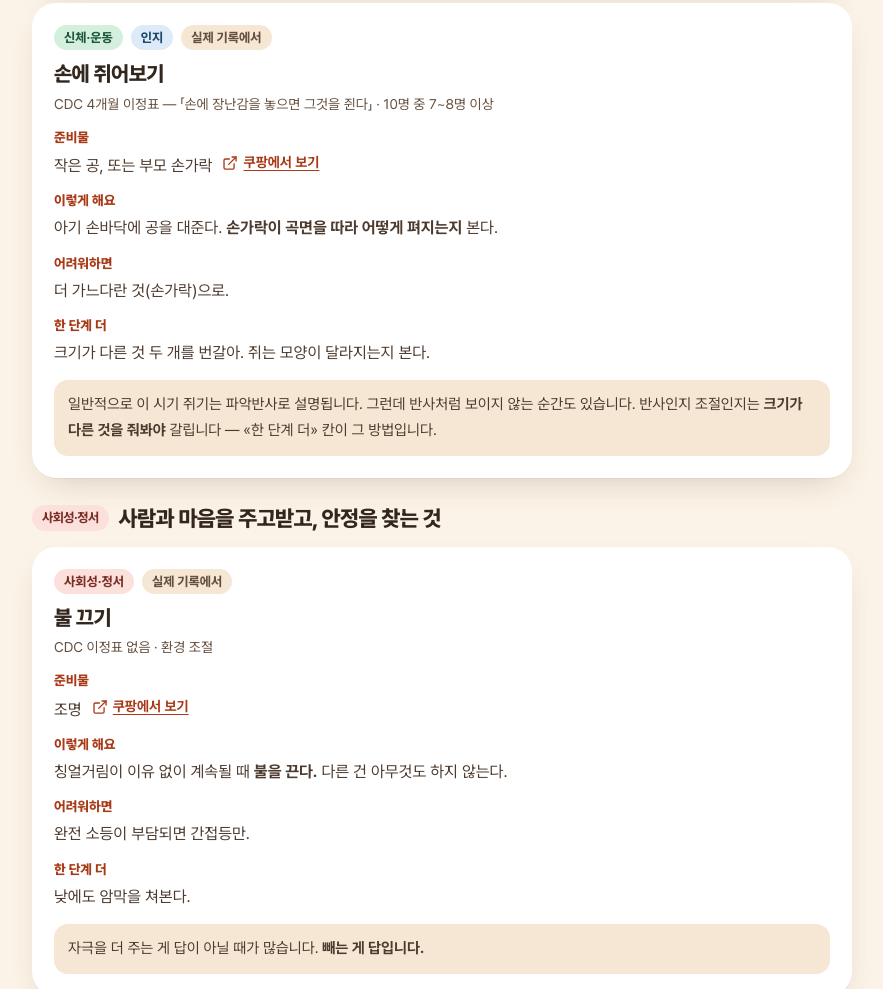
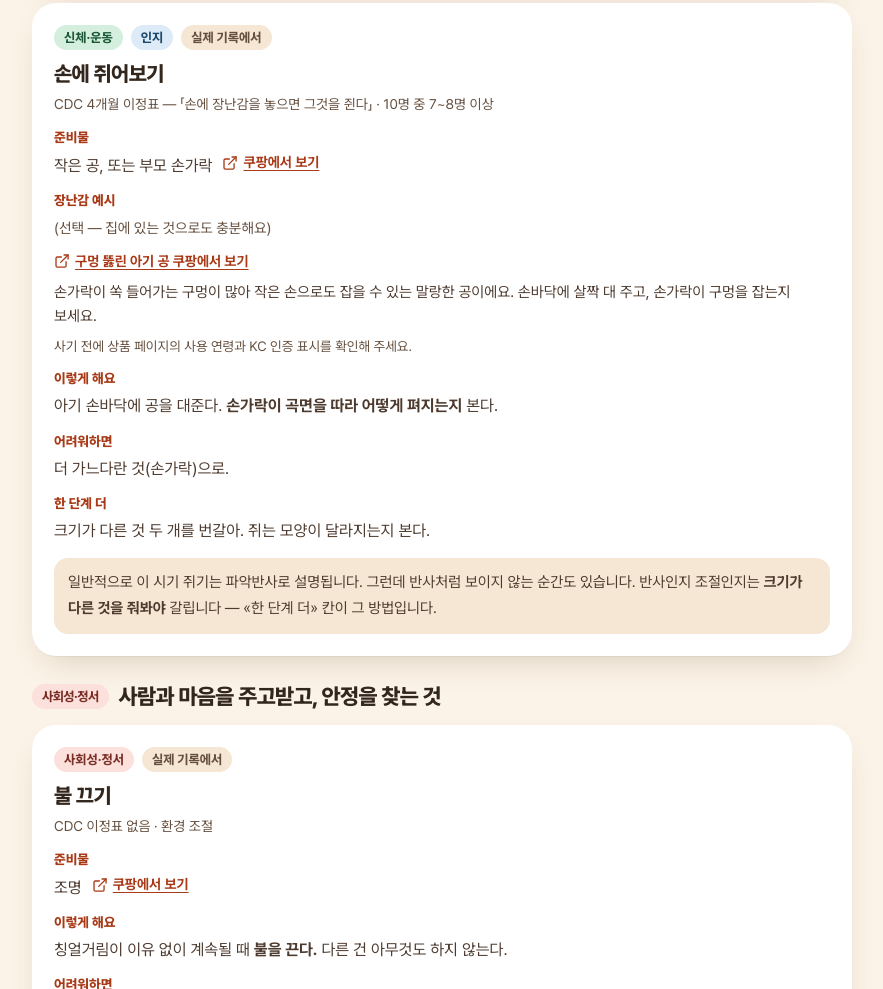
Before and after one commit to goseumi-app/goseumi-app.github.io, a website: page play/0.html in a window 1280 px wide. Shown: the part 2502-3491 px from the top of the page, without its empty margins (198-1081 px from the left). Drawn offline with Linux system fonts and the light colour scheme.

Commit message:
site: play/0 toy example (hole ball)

```diff
--- a/play/0.html
+++ b/play/0.html
@@ -103,7 +103,7 @@
 <p class="cdc">CDC 4개월 이정표 — 「손에 장난감을 놓으면 그것을 쥔다」 · 10명 중 7~8명 이상</p>
 <dl>
 <div><dt>준비물</dt><dd>작은 공, 또는 부모 손가락 <a class="buy" href="https://link.coupang.com/a/gwXh0LuVW0" target="_blank" rel="sponsored noopener"><svg class="ico" viewBox="0 0 24 24" aria-hidden="true"><path d="M15 3h6v6" /> <path d="M10 14 21 3" /> <path d="M18 13v6a2 2 0 0 1-2 2H5a2 2 0 0 1-2-2V8a2 2 0 0 1 2-2h6" /></svg>쿠팡에서 보기<span class="sr-only"> (광고 링크)</span></a></dd></div>
-
+<div><dt>장난감 예시</dt><dd><span class="small">(선택 — 집에 있는 것으로도 충분해요)</span><ul class="toys"><li><a class="buy" href="https://link.coupang.com/a/hEIlYrutSC" target="_blank" rel="sponsored noopener"><svg class="ico" viewBox="0 0 24 24" aria-hidden="true"><path d="M15 3h6v6" /> <path d="M10 14 21 3" /> <path d="M18 13v6a2 2 0 0 1-2 2H5a2 2 0 0 1-2-2V8a2 2 0 0 1 2-2h6" /></svg>구멍 뚫린 아기 공 쿠팡에서 보기<span class="sr-only"> (광고 링크)</span></a><span class="td">손가락이 쏙 들어가는 구멍이 많아 작은 손으로도 잡을 수 있는 말랑한 공이에요. 손바닥에 살짝 대 주고, 손가락이 구멍을 잡는지 보세요.</span></li></ul><span class="toy-note">사기 전에 상품 페이지의 사용 연령과 KC 인증 표시를 확인해 주세요.</span></dd></div>
 <div><dt>이렇게 해요</dt><dd>아기 손바닥에 공을 대준다. <b>손가락이 곡면을 따라 어떻게 펴지는지</b> 본다.</dd></div>
 <div><dt>어려워하면</dt><dd>더 가느다란 것(손가락)으로.</dd></div>
 <div><dt>한 단계 더</dt><dd>크기가 다른 것 두 개를 번갈아. 쥐는 모양이 달라지는지 본다.</dd></div>
```
